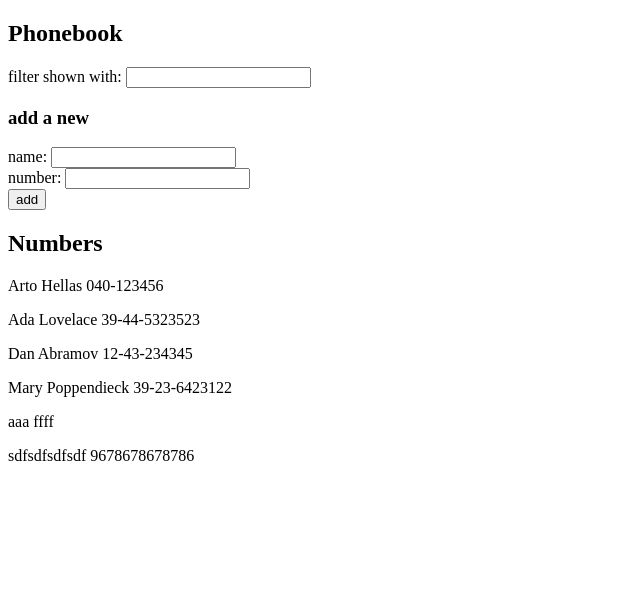
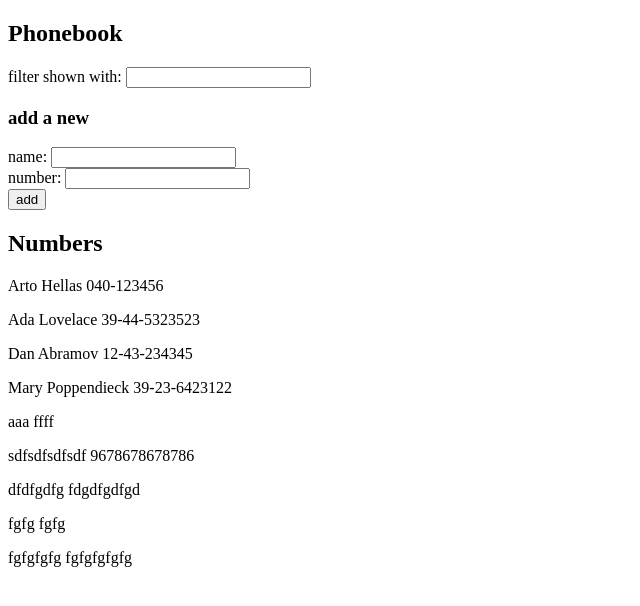
Before and after one commit to jarnould/FSO, a React (Vite) app in the folder part2/phonebook/: page / in a window 1280 px wide. Shown: the top 606 px of the page, without its empty margins (0-640 px from the left). Built offline with nearby package versions, Linux system fonts and the light colour scheme; data requests are answered from the project's data file.

Commit message:
Exercise 2.13

```diff
--- a/part2/phonebook/db.json
+++ b/part2/phonebook/db.json
@@ -29,6 +29,21 @@
       "name": "sdfsdfsdfsdf",
       "number": "9678678678786",
       "id": 6
+    },
+    {
+      "name": "dfdfgdfg",
+      "number": "fdgdfgdfgd",
+      "id": 7
+    },
+    {
+      "name": "fgfg",
+      "number": "fgfg",
+      "id": 8
+    },
+    {
+      "name": "fgfgfgfg",
+      "number": "fgfgfgfgfg",
+      "id": 9
     }
   ]
 }
--- a/part2/phonebook/src/App.jsx
+++ b/part2/phonebook/src/App.jsx
@@ -1,5 +1,6 @@
 import { useState, useEffect } from 'react'
 import axios from 'axios'
+import personService from './services/persons'
 
 const Filter = ({onChange}) =>
   <div>
@@ -38,8 +39,8 @@ const App = () => {
   const [filter, setFilter] = useState('')
 
   useEffect(() => {
-    axios
-      .get('http://localhost:3001/persons')
+    personService
+      .getPersons()
       .then(response => setPersons(response.data))
   }, [])
 
@@ -51,7 +52,8 @@ const App = () => {
     el.preventDefault()
     if (newName  && newNumber) {
       persons.findIndex(el => el.name === newName) === -1  ?
-        axios.post('http://localhost:3001/persons',{name: newName, number: newNumber})
+        personService
+        .createPerson({name: newName, number: newNumber})
         .then(response => setPersons(persons.concat(response.data)))
 
   //      setPersons(persons.concat({name: newName, number: newNumber}))
--- /dev/null
+++ b/part2/phonebook/src/services/persons.js
@@ -0,0 +1,8 @@
+import axios from 'axios'
+const baseUrl = 'http://localhost:3001/persons'
+
+const getPersons = () => axios.get(baseUrl)
+
+const createPerson = (newPerson) => axios.post(baseUrl, newPerson)
+
+export default {getPersons, createPerson}
```
